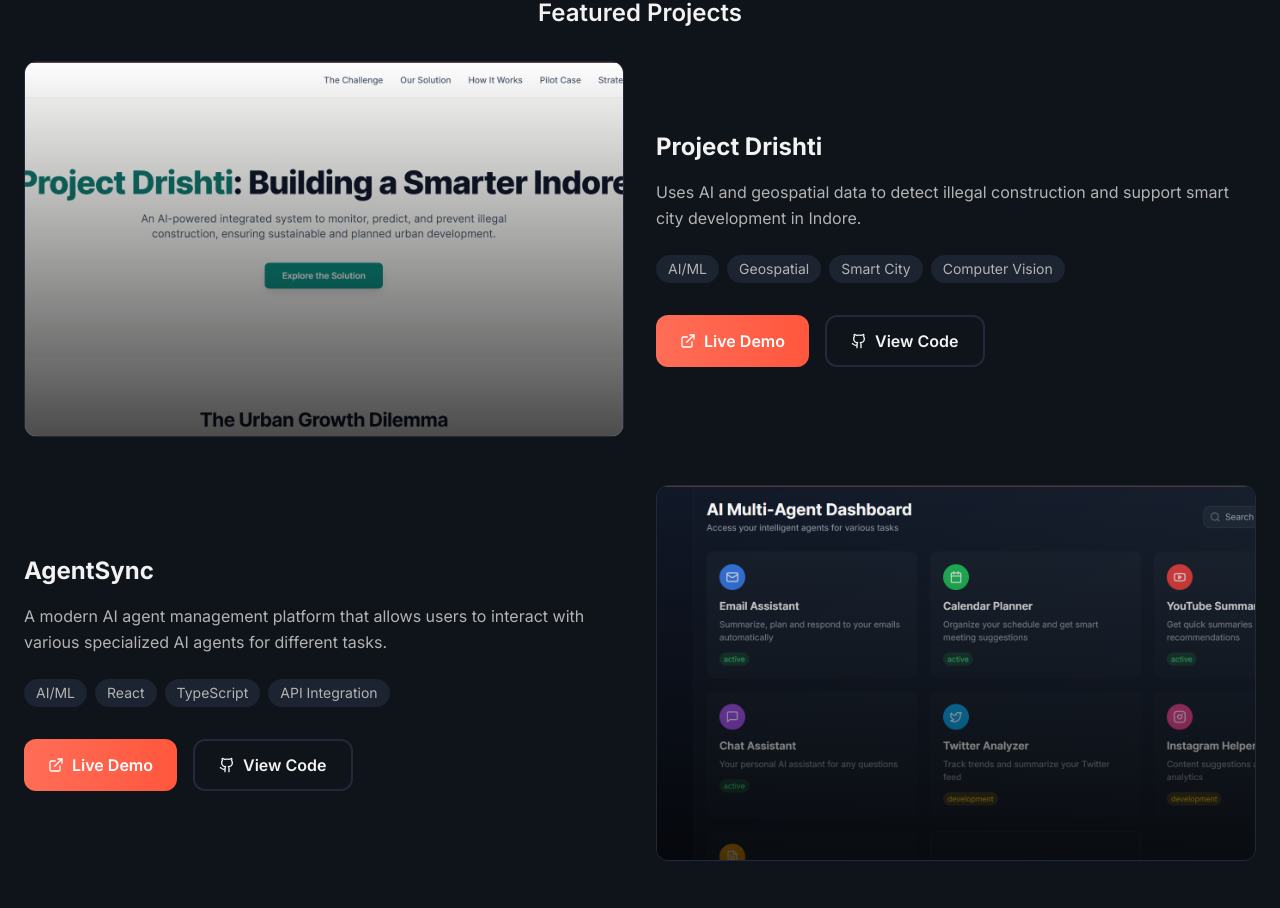
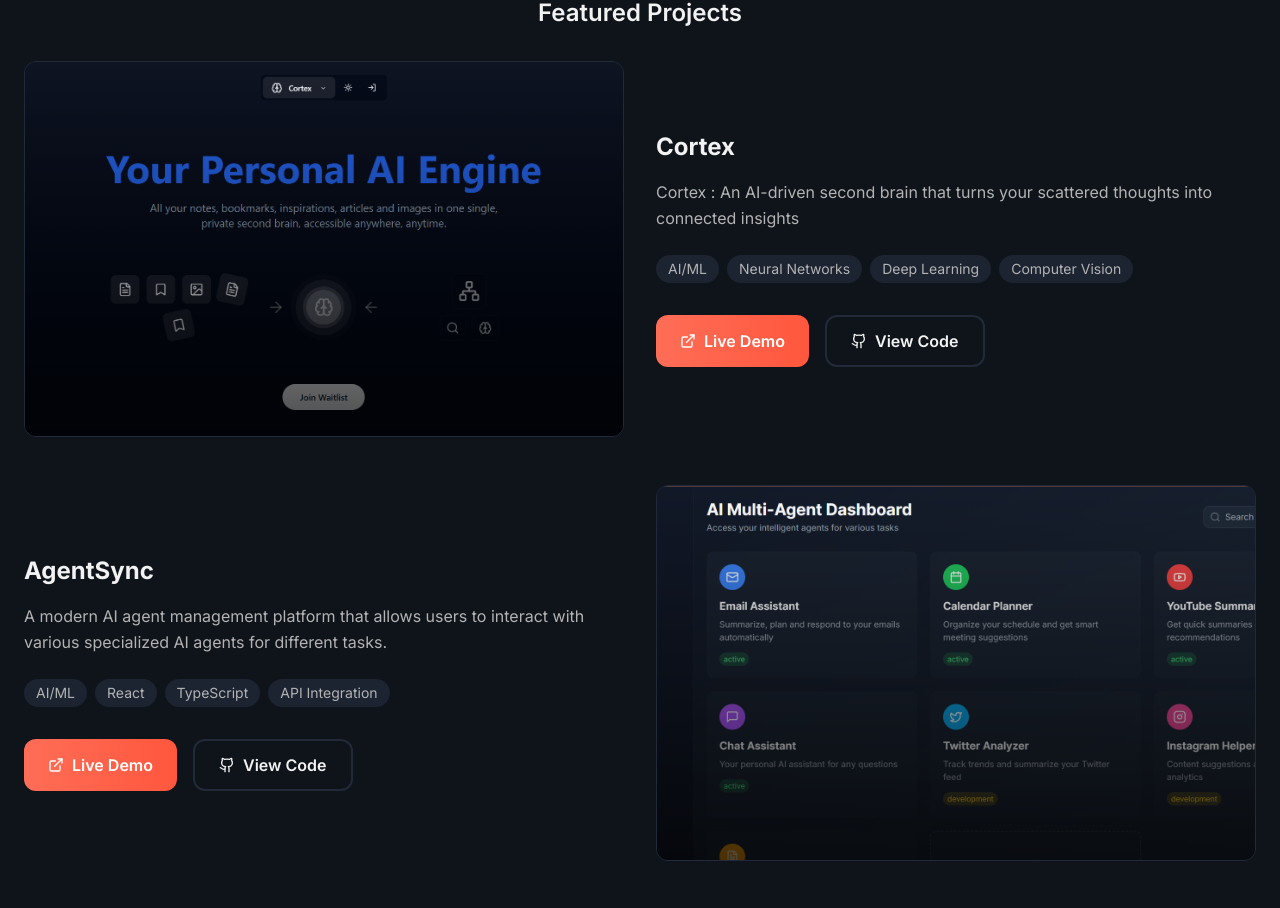
Before and after one commit to rishabharaj/rs, a React (Vite) app: page / in a window 1280 px wide. Shown: the part 2893-3801 px from the top of the page. Built offline with nearby package versions, Linux system fonts and the light colour scheme.

Commit message:
Update Projects component to replace Project Drishti with Cortex and update related details

```diff
--- a/src/components/Projects.tsx
+++ b/src/components/Projects.tsx
@@ -10,12 +10,12 @@ import imgBasicProjects from '../../images/projects/Basicproject.png';
 const Projects = () => {
   const projects = [
     {
-      title: "Project Drishti",
-      description: "Uses AI and geospatial data to detect illegal construction and support smart city development in Indore.",
-      tags: ["AI/ML", "Geospatial", "Smart City", "Computer Vision"],
+      title: "Cortex",
+      description: "Cortex : An AI-driven second brain that turns your scattered thoughts into connected insights",
+      tags: ["AI/ML", "Neural Networks", "Deep Learning", "Computer Vision"],
   image: imgDrishti,
-      demo: "https://project-drishti-interactive-proposa.vercel.app/",
-      github: "https://github.com/rishabharaj/Project-Drishti---Interactive-Proposal",
+      demo: "https://cortex-personal-ai-engine.vercel.app/",
+      github: "https://github.com/rishabharaj/Cortex-Personal-AI-Engine",
       featured: true
     },
     {
```
Also changed, not shown: images/projects/Drishti.png.
